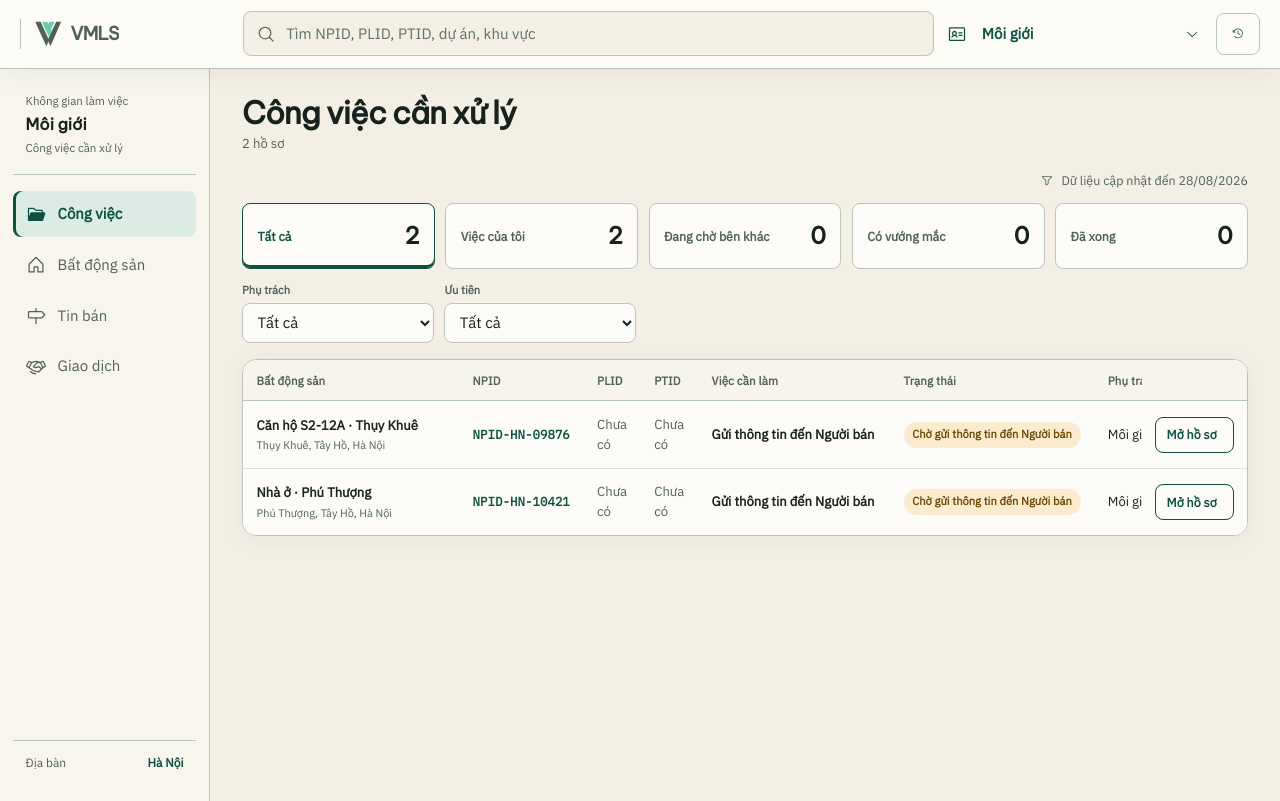
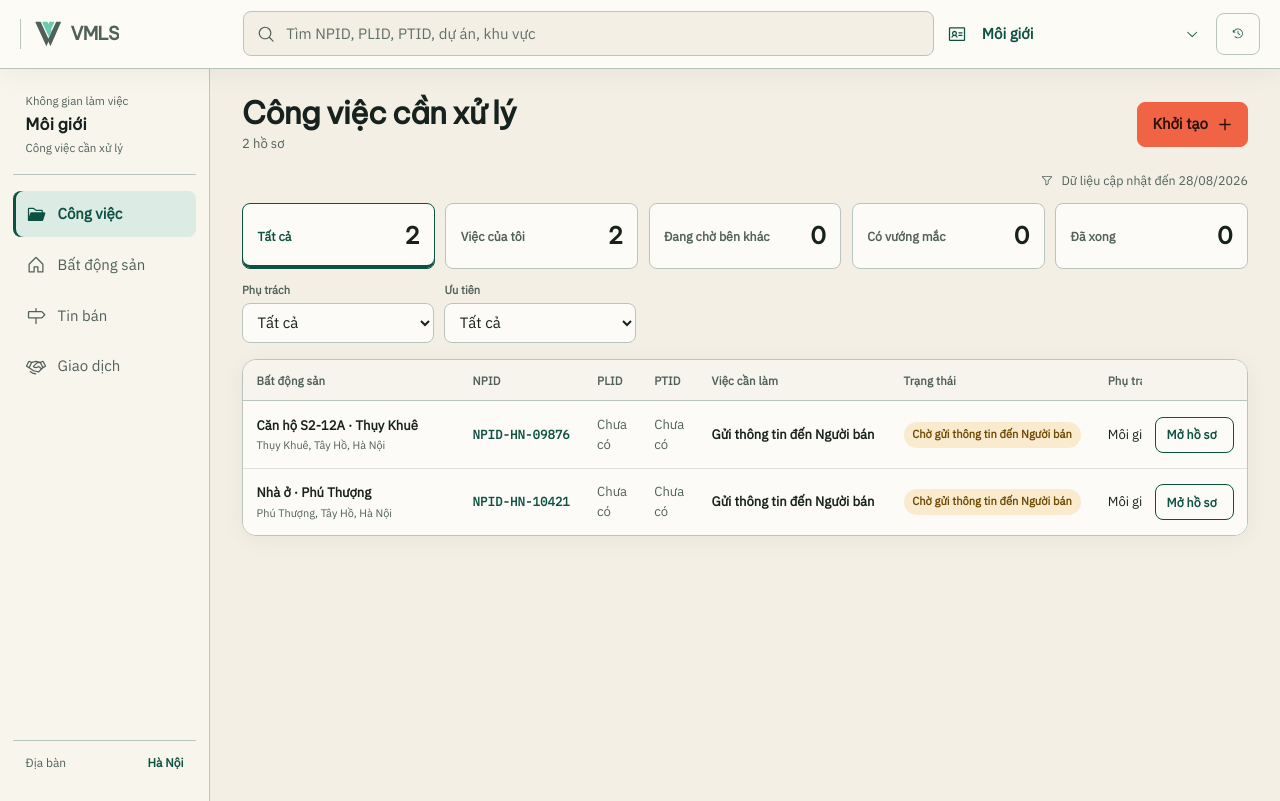
Before and after one commit to TheNowProject/hn-mls, a React (Vite) app: page / in a window 1280 px wide. Both pictures are taken after a click on the button "Mở không gian làm việc". Built offline with nearby package versions, Linux system fonts and the light colour scheme.

Commit message:
feat: add agent dossier creation entry point

```diff
--- a/src/App.jsx
+++ b/src/App.jsx
@@ -21,6 +21,7 @@ import {
   MagnifyingGlass,
   MapPin,
   PlugsConnected,
+  Plus,
   SealCheck,
   Signpost,
   Storefront,
@@ -659,7 +660,13 @@ function WorkQueue({ role, rows, query }) {
 
   return (
     <section className="page-shell work-queue" aria-labelledby="workspace-title" data-testid="work-queue">
-      <PageHeader title={WORKSPACE_TITLES[role.id]} count={`${filtered.length} hồ sơ`} />
+      <PageHeader
+        title={WORKSPACE_TITLES[role.id]}
+        count={`${filtered.length} hồ sơ`}
+        action={role.id === 'agent'
+          ? <ActionButton icon={Plus} disabled testId="create-dossier">Khởi tạo</ActionButton>
+          : null}
+      />
       <div className="queue-controls queue-controls-meta">
         <span className="filter-summary"><Funnel aria-hidden="true" /> Dữ liệu cập nhật đến 28/08/2026</span>
       </div>
@@ -792,10 +799,11 @@ function CollectionTable({ page, rows, role }) {
   )
 }
 
-function PageHeader({ title, count, icon: Icon }) {
+function PageHeader({ title, count, icon: Icon, action = null }) {
   return (
     <header className="page-header">
       <div>{Icon ? <Icon weight="duotone" aria-hidden="true" /> : null}<div><h1 id="workspace-title">{title}</h1><p>{count}</p></div></div>
+      {action}
     </header>
   )
 }
--- a/src/styles/app.css
+++ b/src/styles/app.css
@@ -362,6 +362,7 @@ select:focus-visible,
   min-height: 3.8rem;
   align-items: center;
   justify-content: space-between;
+  gap: 1rem;
   margin-bottom: 1rem;
 }
 
@@ -386,6 +387,17 @@ select:focus-visible,
   margin: 0.18rem 0 0;
   color: var(--color-ink-muted);
   font-size: 0.82rem;
+}
+
+.page-header > .action-button {
+  width: auto;
+  flex: 0 0 auto;
+  justify-self: auto;
+  opacity: 1;
+}
+
+.page-header > .action-button:disabled:hover {
+  filter: none;
 }
 
 .queue-controls {
```
Also changed, not shown: context/product/vmls-operational-workspace.md (+3 -1 lines), context/technical/test-strategy.md (+2 -1 lines), 1 other file (tests, documents, lock files or other folders).
